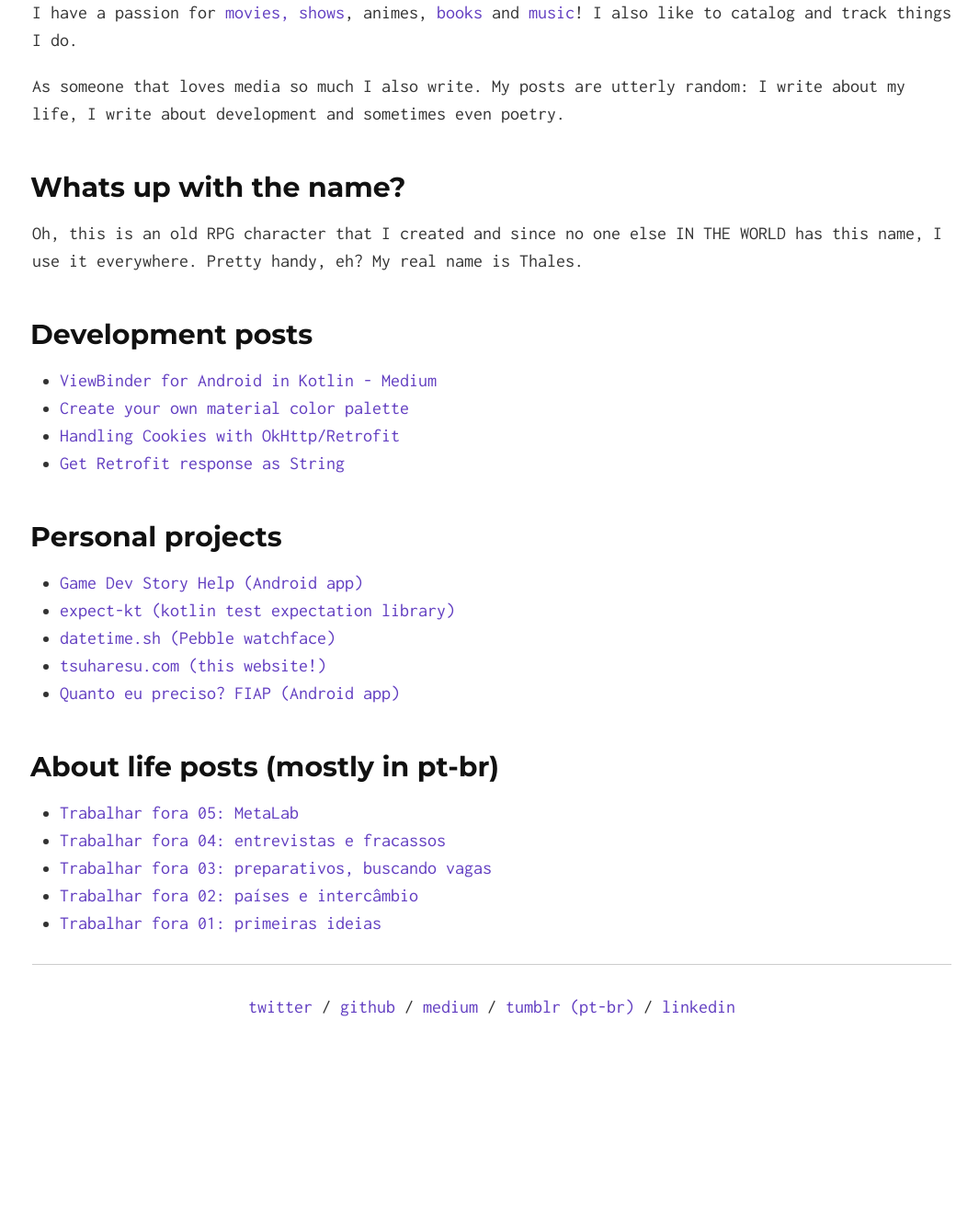
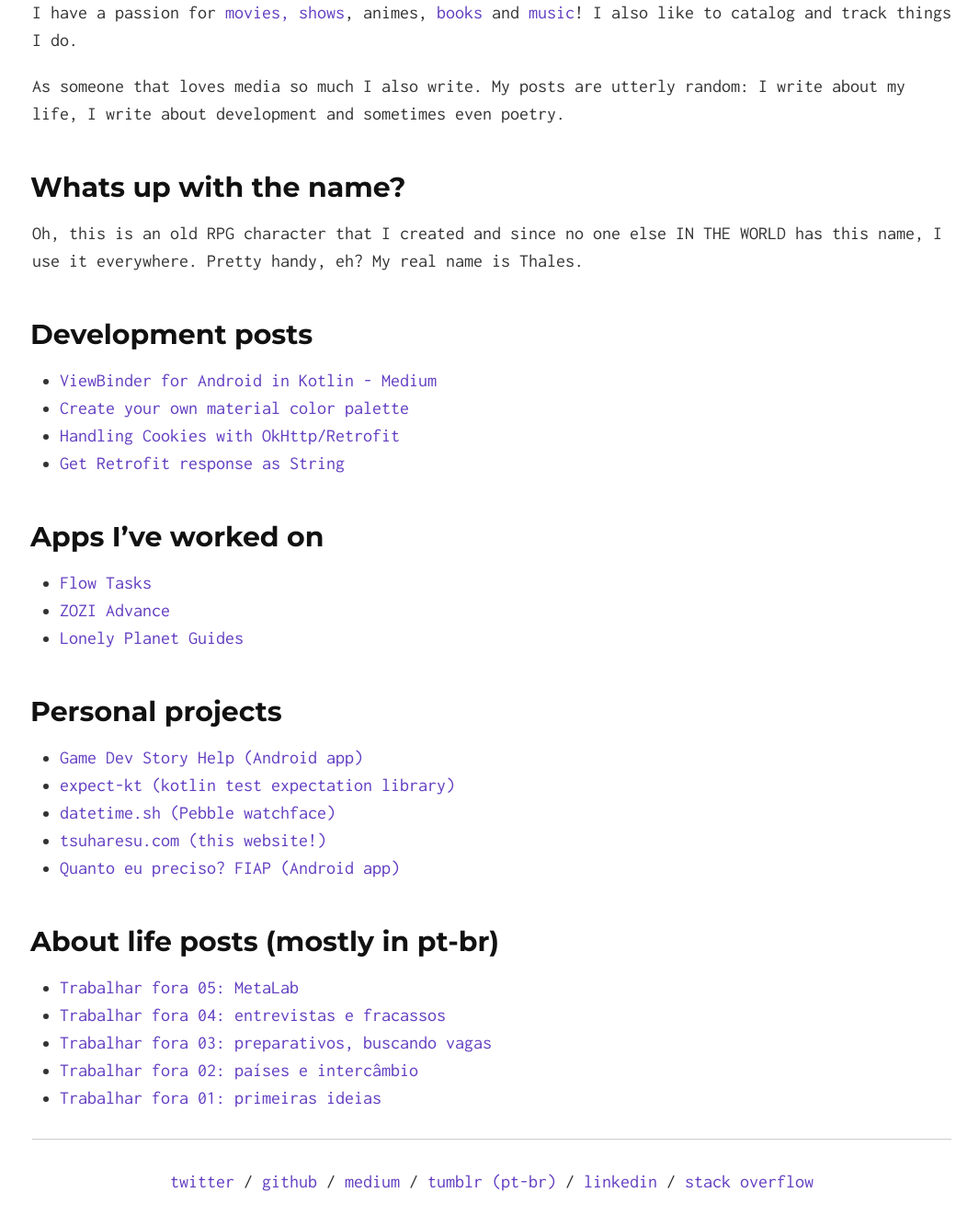
Before and after one commit to tsuharesu/tsuharesu.github.io, a Jekyll site: the page built from index.md, in a window 1280 px wide and 1400 px high, scrolled down 351 px. Shown: the top 1334 px of the window at 92% size, without its empty margins (105-1170 px from the left). Built offline with Jekyll 4.4.1, drawn with Linux system fonts in a browser that asks for light colours; our own code applies the rules of GitHub Pages for plain Markdown files; before the commit the page ends 1561 px from its top, so only the background shows below that.

Commit message:
Add other apps I've worked on

```diff
--- /dev/null
+++ b/_data/professional.yml
@@ -0,0 +1,6 @@
+- name: Flow Tasks
+  url: https://play.google.com/store/apps/details?id=com.getflow.tasks
+- name: ZOZI Advance
+  url: https://play.google.com/store/apps/details?id=com.zozi.advance
+- name: Lonely Planet Guides
+  url: https://play.google.com/store/apps/details?id=com.lonelyplanet.guides
--- a/_data/social.yml
+++ b/_data/social.yml
@@ -8,3 +8,5 @@
   url: http://tsuharesu.tumblr.com
 - name: linkedin
   url: https://www.linkedin.com/in/thalesphelipe
+- name: stack overflow
+  url: https://stackoverflow.com/users/story/1981356
--- a/index.md
+++ b/index.md
@@ -29,6 +29,11 @@ I use it everywhere. Pretty handy, eh? My real name is Thales.
 * [{{ post.title }}]({{ post.url }})
 {% endfor %}
 
+## Apps I've worked on
+{% for project in site.data.professional -%}
+* [{{ project.name }}]({{ project.url }})
+{% endfor %}
+
 ## Personal projects
 {% for project in site.data.projects -%}
 * [{{ project.name }}]({{ project.url }})
```
Also changed, not shown: 1 other file.
